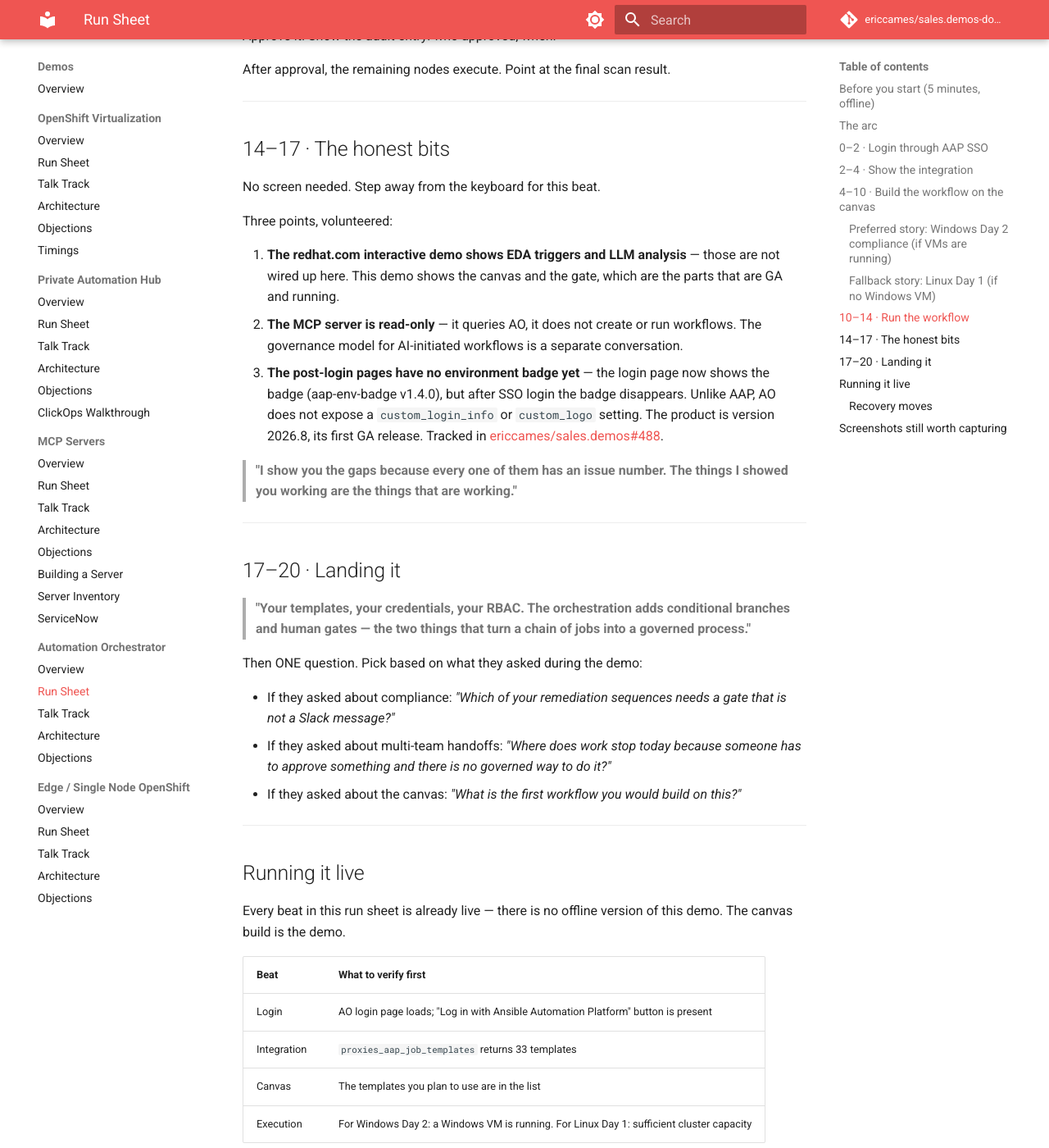
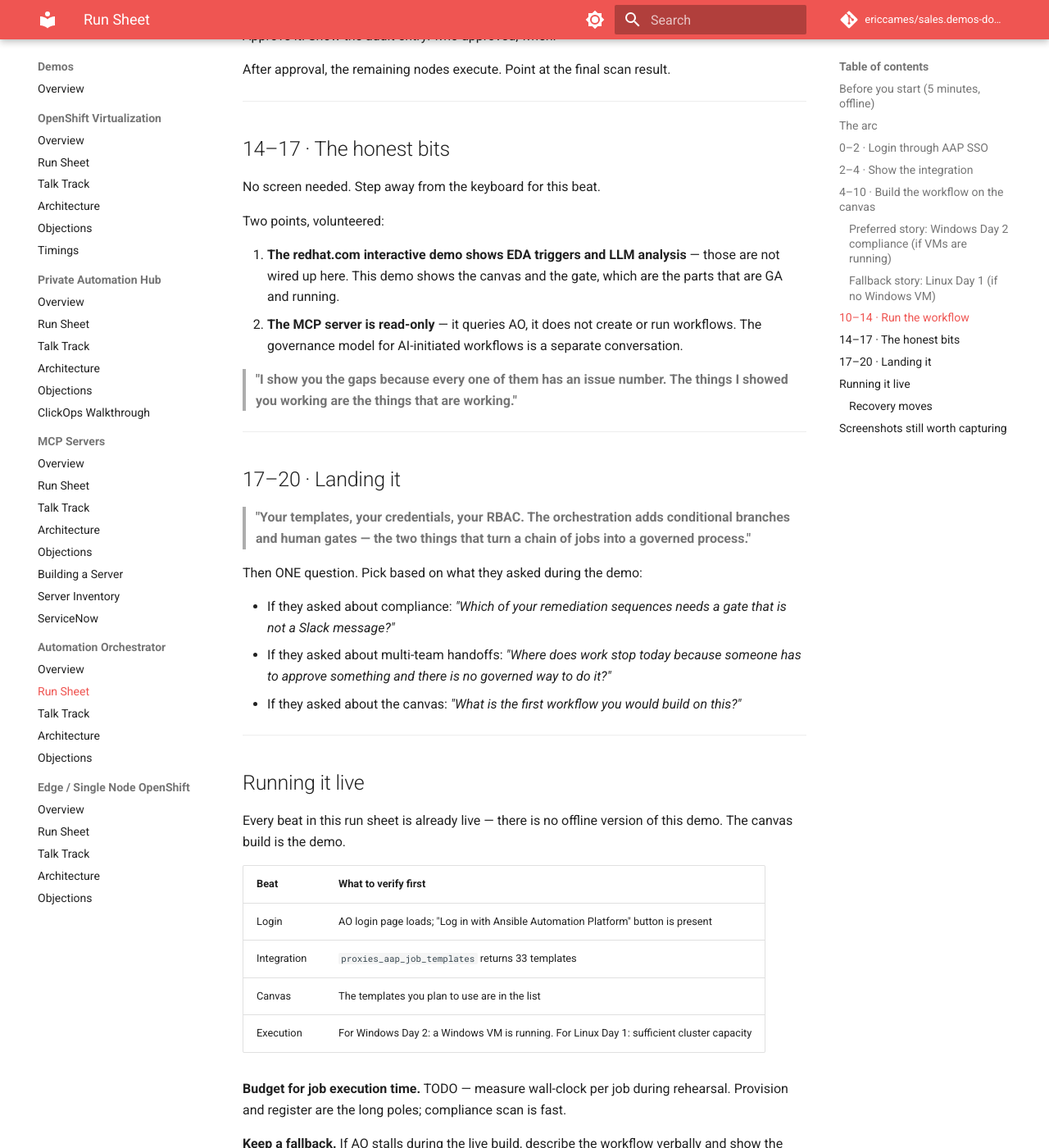
Before and after one commit to ericcames/sales.demos-docs, an MkDocs documentation site: the page built from docs/demos/automation-orchestrator/run-sheet.md, in a window 1280 px wide and 1400 px high, scrolled down 5410 px. Shown: the whole window at 82% size. Built offline with MkDocs 1.6.1 and Material for MkDocs 9.7.7, drawn with Linux system fonts in a browser that asks for light colours; comment, search, counter and statistics services are not loaded; some of the changed text lies outside the part shown.

Commit message:
docs: update AO run sheet — badge and SSO now work post-login (#32)
Remove "honest bit" about the badge disappearing after SSO login
(fixed in sales.demos#494, aap-env-badge v1.5.2). Update OIDC
redirect recovery row to note it's unlikely since #492.

Co-authored-by: Claude Opus 4.6 <noreply@anthropic.com>

```diff
--- a/docs/demos/automation-orchestrator/run-sheet.md
+++ b/docs/demos/automation-orchestrator/run-sheet.md
@@ -138,7 +138,7 @@ After approval, the remaining nodes execute. Point at the final scan result.
 
 No screen needed. Step away from the keyboard for this beat.
 
-Three points, volunteered:
+Two points, volunteered:
 
 1. **The redhat.com interactive demo shows EDA triggers and LLM analysis** —
    those are not wired up here. This demo shows the canvas and the gate, which
@@ -146,11 +146,6 @@ Three points, volunteered:
 2. **The MCP server is read-only** — it queries AO, it does not create or run
    workflows. The governance model for AI-initiated workflows is a separate
    conversation.
-3. **The post-login pages have no environment badge yet** — the login page
-   now shows the badge (aap-env-badge v1.4.0), but after SSO login the badge
-   disappears. Unlike AAP, AO does not expose a `custom_login_info` or
-   `custom_logo` setting. The product is version 2026.8, its first GA release.
-   Tracked in [ericcames/sales.demos#488](https://github.com/ericcames/sales.demos/issues/488).
 
 > **"I show you the gaps because every one of them has an issue number. The
 > things I showed you working are the things that are working."**
@@ -199,7 +194,7 @@ the customer.
 | Symptom | Move |
 |---|---|
 | AO login page returns 502 | The Route or backend pod is down. Describe the demo verbally and show AAP directly |
-| OIDC redirect fails (502 from AAP) | Click "Sign in using local account" — use `admin` / the AAP admin password |
+| OIDC redirect fails | Click "Sign in using local account" — use `admin` / the AAP admin password. Unlikely since `APP_OIDC_ALLOW_PRIVATE_NETWORKS` was set (#492) |
 | Integration shows 0 templates | Re-run `AAP Ecosystem - Configure Automation Orchestrator` from AAP, wait 60 seconds |
 | Approval node does not appear in node types | Confirm you are logged in as an authenticated user (not a service account) |
 | Workflow fails to save | Check the validation message — duplicate node names or unconnected edges are the common causes |
```
